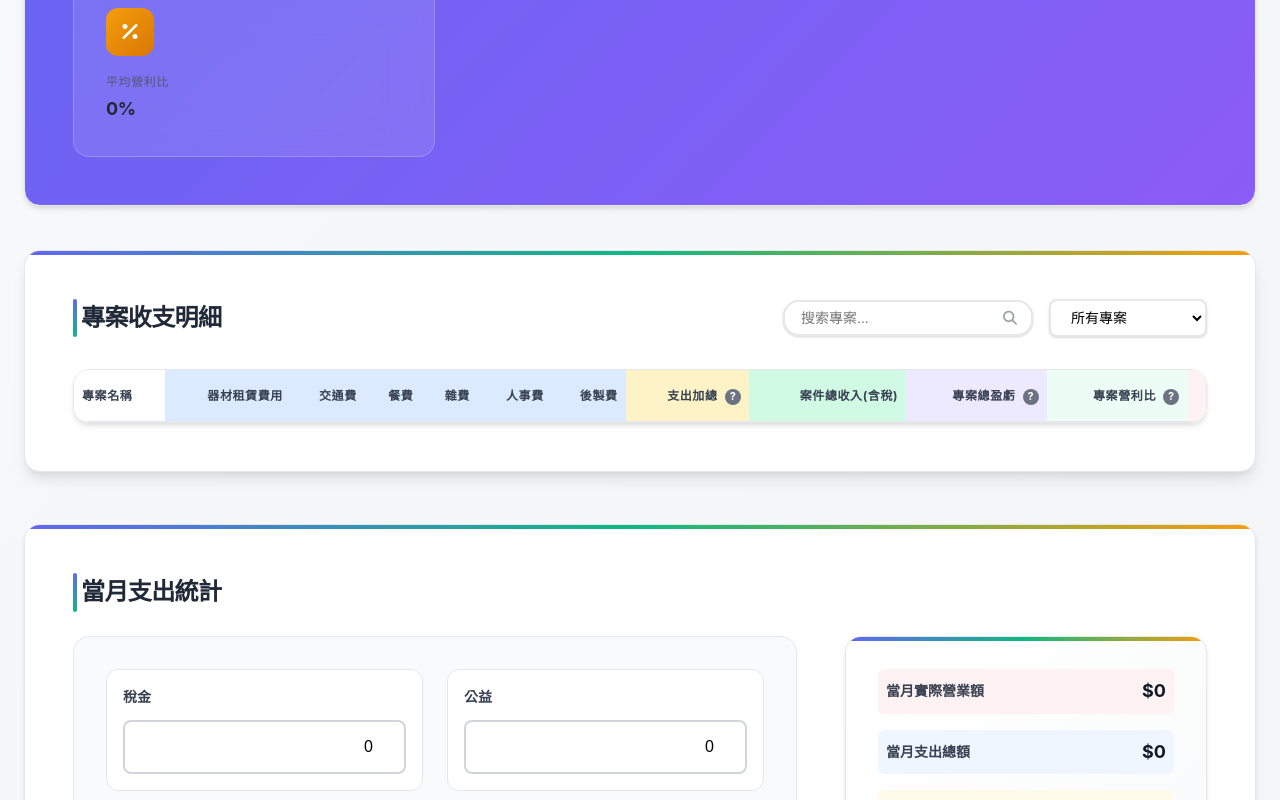
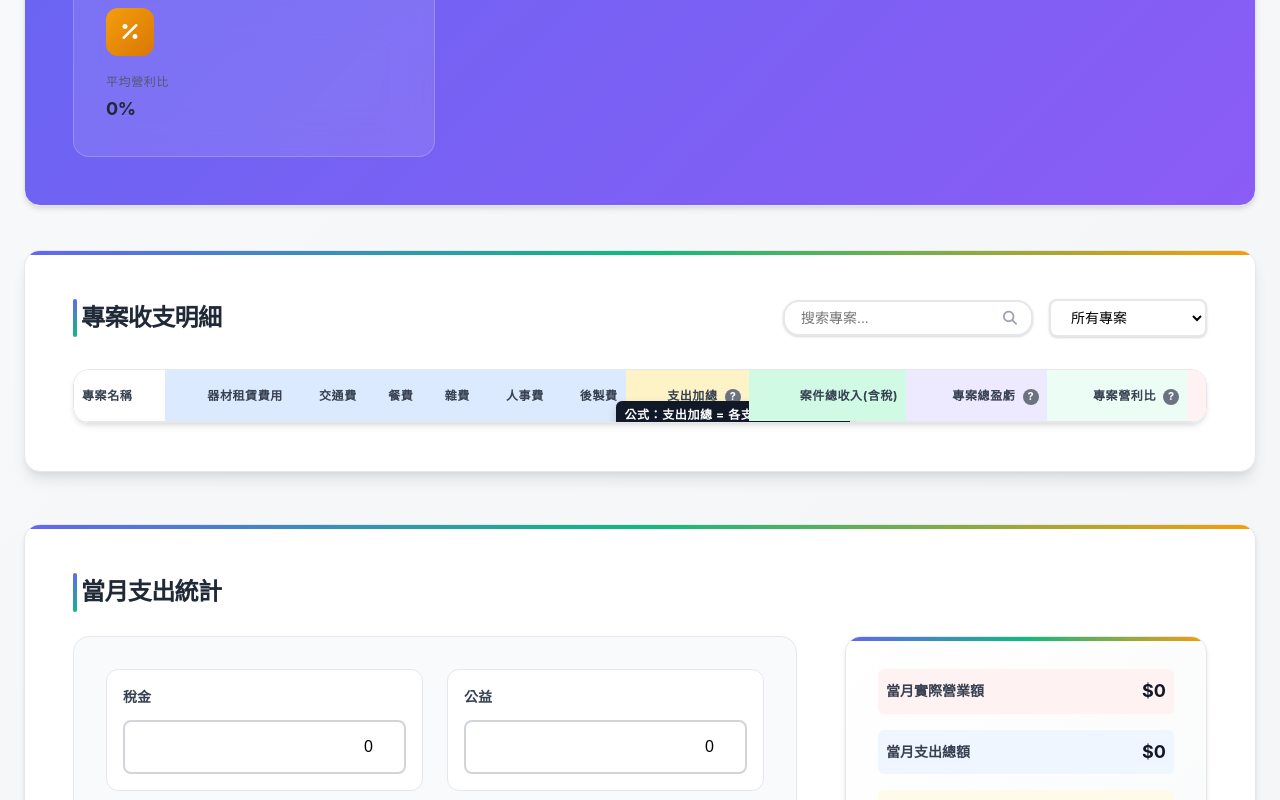
Before and after one commit to Hidicence/Project_Earn2, a plain HTML site: page index.html in a window 1280 px wide. In both pictures the pointer is over the element 733 px from the left and 1261 px from the top of the page. Shown: the part 861-1661 px from the top of the page. Drawn offline with nearby package versions, Linux system fonts and the light colour scheme.

Commit message:
ux: replace title with custom tooltip using data-tip on formula ? icons; ensure hover shows formula text

```diff
--- a/css/styles.css
+++ b/css/styles.css
@@ -792,6 +792,21 @@ section h2::before {
     cursor: help;
 }
 
+.info-icon:hover::after {
+    content: attr(data-tip);
+    position: absolute;
+    transform: translateY(18px);
+    background: #111827;
+    color: white;
+    padding: 6px 8px;
+    border-radius: 6px;
+    font-size: 12px;
+    line-height: 1.3;
+    white-space: nowrap;
+    box-shadow: 0 4px 10px rgba(0,0,0,0.15);
+    z-index: 50;
+}
+
 .projects-table tbody tr {
     transition: all var(--transition-fast);
 }
--- a/index.html
+++ b/index.html
@@ -158,11 +158,11 @@
                                 <th class="expense-col" id="expenseCol4">雜費</th>
                                 <th class="expense-col" id="expenseCol5">人事費</th>
                                 <th class="expense-col" id="expenseCol6">後製費</th>
-                                <th class="total-col">支出加總 <span class="info-icon" title="公式：支出加總 = 各支出項目金額相加">?</span></th>
+                                <th class="total-col">支出加總 <span class="info-icon" data-tip="公式：支出加總 = 各支出項目金額相加">?</span></th>
                                 <th class="income-col">案件總收入(含稅)</th>
-                                <th class="profit-col">專案總盈虧 <span class="info-icon" title="公式：專案總盈虧 = 案件總收入 − 支出加總">?</span></th>
-                                <th class="profit-ratio-col">專案營利比 <span class="info-icon" title="公式：專案營利比 = 專案總盈虧 ÷ 案件總收入 × 100%">?</span></th>
-                                <th class="company-profit-col">公司盈虧 <span class="info-icon" title="公式：公司盈虧 = 專案總盈虧 − (當月公司支出總額 ÷ 當月專案數)">?</span></th>
+                                <th class="profit-col">專案總盈虧 <span class="info-icon" data-tip="公式：專案總盈虧 = 案件總收入 − 支出加總">?</span></th>
+                                <th class="profit-ratio-col">專案營利比 <span class="info-icon" data-tip="公式：專案營利比 = 專案總盈虧 ÷ 案件總收入 × 100%">?</span></th>
+                                <th class="company-profit-col">公司盈虧 <span class="info-icon" data-tip="公式：公司盈虧 = 專案總盈虧 − (當月公司支出總額 ÷ 當月專案數)">?</span></th>
                                 <th class="payment-col">收款</th>
                                 <th>操作</th>
                             </tr>
```
Also changed, not shown: .specstory/history/2025-08-20_10-02Z-檢視專案內容.md.
